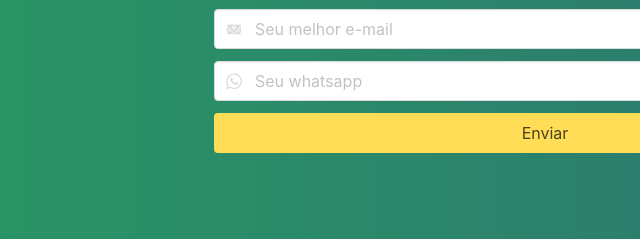
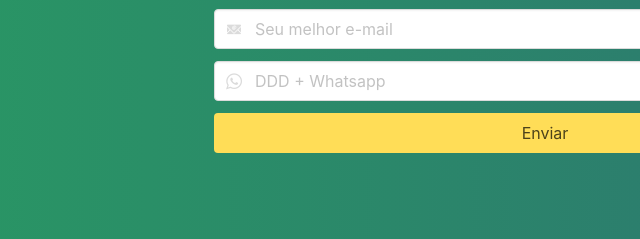
Before and after one commit to diasmaisricos/diasmaisricos-site, a plain HTML site: page index.html in a window 1280 px wide. Shown: the part 415-654 px from the top of the page, 95-735 px from the left. Drawn offline with Linux system fonts and the light colour scheme; some packages are replaced by stand-ins of ours; a script that the page names is missing.

Commit message:
Mudanca placeholder whatsapp

```diff
--- a/index.html
+++ b/index.html
@@ -105,7 +105,7 @@
                         </div>
                         <div class="field">
                             <div class="control has-icons-left has-icons-right">
-                                <input class="input phone_with_ddd" id="whatsapp" type="text" placeholder="Seu whatsapp">
+                                <input class="input phone_with_ddd" id="whatsapp" type="text" placeholder="DDD + Whatsapp">
                                 <span class="icon is-small is-left">
                                     <i class="icofont-brand-whatsapp"></i>
                                 </span>
```
